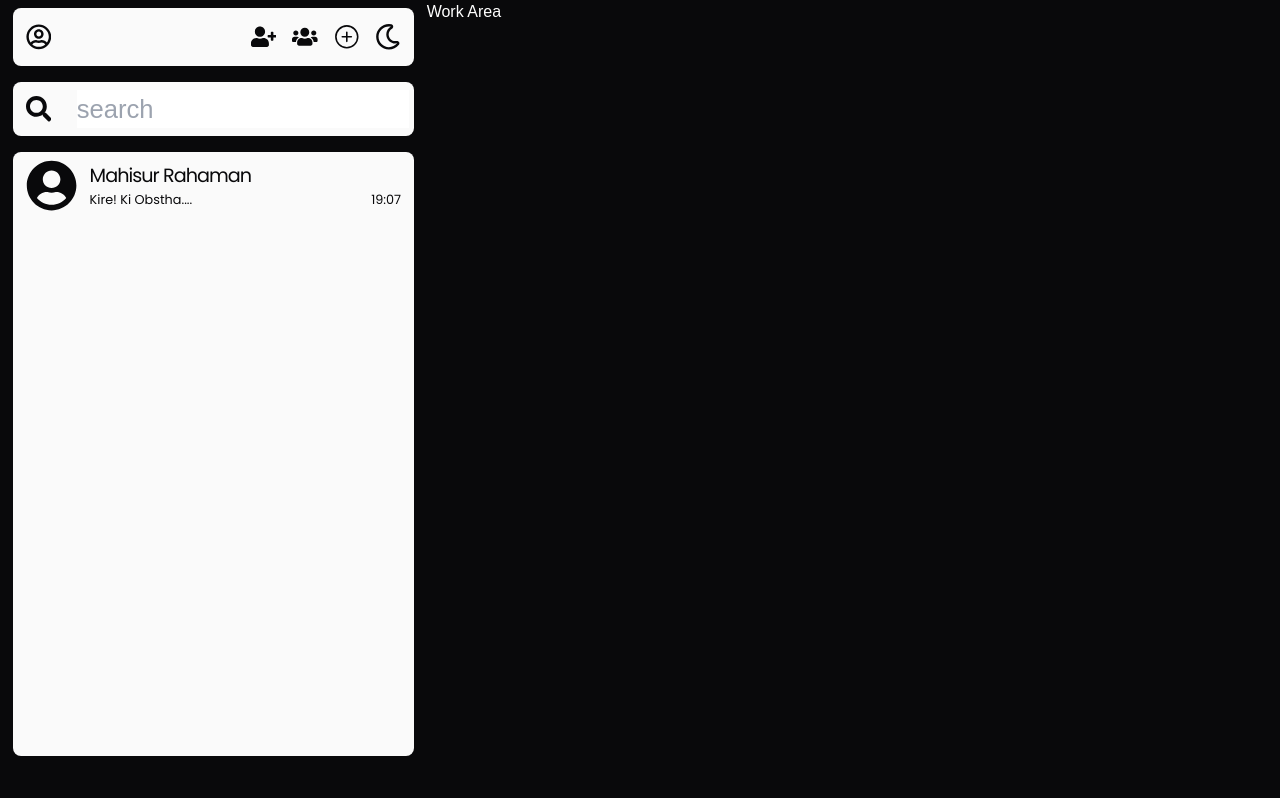
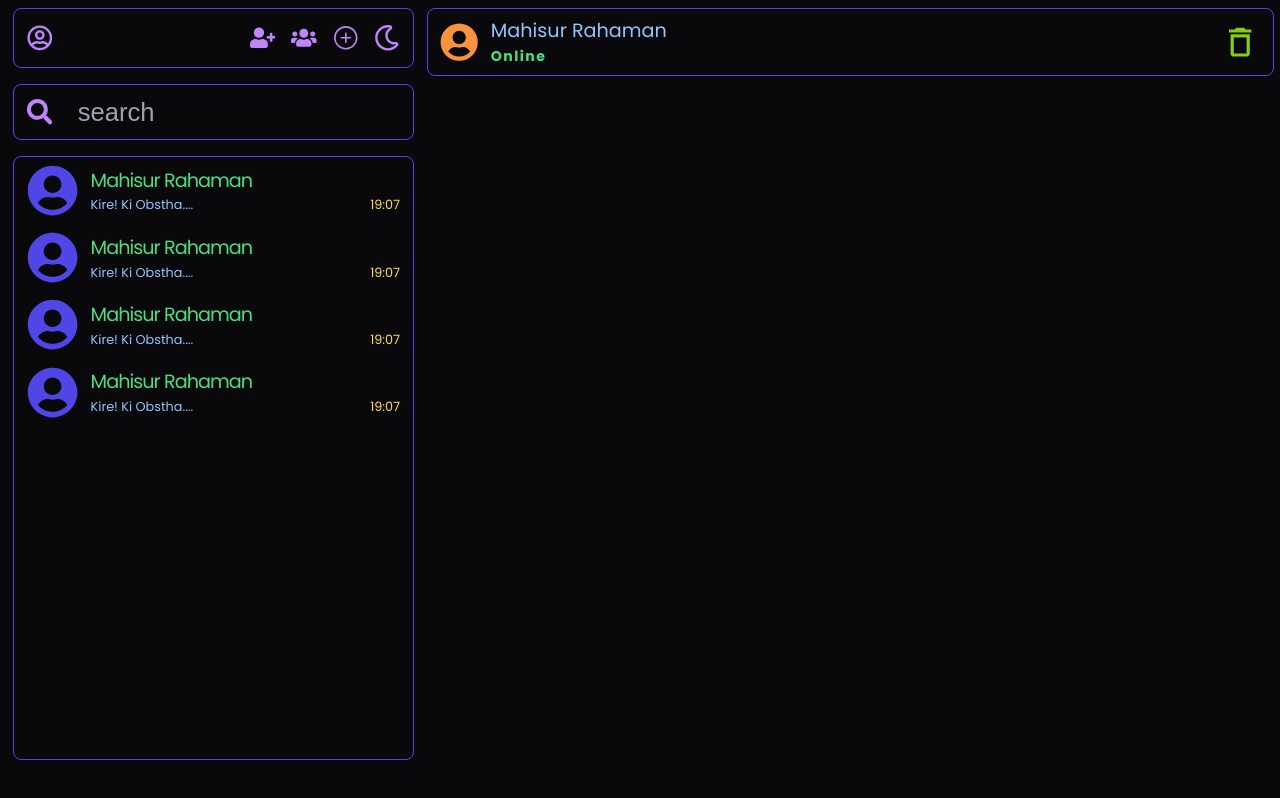
Before and after one commit to mahisurrahman/chat-app-front-end, a React (Vite) app: page / in a window 1280 px wide. Built offline with nearby package versions, Linux system fonts and the light colour scheme; a web font is replaced by a local one.

Commit message:
Did a Bit of modifications

```diff
--- a/src/Components/ChatItems/ChatItems.jsx
+++ b/src/Components/ChatItems/ChatItems.jsx
@@ -2,16 +2,16 @@ import { FaUserCircle } from "react-icons/fa";
 
 const ChatItems = () => {
   return (
-    <div className="w-full font-poppins mb-[2vh]">
+    <div className="duration-700 w-full font-poppins mb-[2vh] hover:text-blue-400 hover:cursor-pointer hover:duration-700">
       <div className="flex items-center gap-[1vw] w-full">
         <div>
-          <FaUserCircle className="text-[4vw]"></FaUserCircle>
+          <FaUserCircle className="text-[4vw] text-indigo-600"></FaUserCircle>
         </div>
         <div className="w-full">
-          <h1 className="text-[1.5vw] tracking-tighter">Mahisur Rahaman</h1>
+          <h1 className="text-[1.5vw] tracking-tighter text-green-400">Mahisur Rahaman</h1>
           <div className="text-[1vw] flex justify-between">
-            <p>Kire! Ki Obstha....</p>
-            <p>19:07</p>
+            <p className="text-blue-300">Kire! Ki Obstha....</p>
+            <p className="text-yellow-300">19:07</p>
           </div>
         </div>
       </div>
--- a/src/Components/SidebarChats/SidebarChats.jsx
+++ b/src/Components/SidebarChats/SidebarChats.jsx
@@ -3,9 +3,11 @@ import ChatItems from "../ChatItems/ChatItems";
 
 const SidebarChats = () => {
    return (
-      <div className="flex-1 mb-[2vh] px-[1vw] py-[1vh] bg-zinc-50 text-zinc-950 rounded-lg text-[2vw] overflow-y-auto max-h-[75.5vh]">
+      <div className="flex-1 mb-[2vh] px-[1vw] py-[1vh] border border-indigo-600 text-zinc-100 rounded-lg text-[2vw] overflow-y-auto max-h-[75.5vh]">
          <ChatItems></ChatItems>
-
+         <ChatItems></ChatItems>
+         <ChatItems></ChatItems>
+         <ChatItems></ChatItems>
       </div>
    );
 };
--- a/src/Components/SidebarNav/SidebarNav.jsx
+++ b/src/Components/SidebarNav/SidebarNav.jsx
@@ -6,15 +6,15 @@ import { FaRegMoon } from "react-icons/fa";
 
 const SidebarNav = () => {
   return (
-    <div className="mb-[2vh] px-[1vw] py-[2vh] flex justify-between bg-zinc-50 text-zinc-950 rounded-lg text-[2vw]">
+    <div className="mb-[2vh] px-[1vw] py-[2vh] flex justify-between border border-indigo-600 text-zinc-100 rounded-lg text-[2vw]">
       <div>
-        <FaRegUserCircle className="duration-700 hover:text-red-600 hover:cursor-pointer hover:duration-700"></FaRegUserCircle>
+        <FaRegUserCircle className="duration-700 text-purple-400 hover:text-red-600 hover:cursor-pointer hover:duration-700"></FaRegUserCircle>
       </div>
       <div className="flex gap-4">
-        <FaUserPlus className="duration-700 hover:text-red-600 hover:cursor-pointer hover:duration-700"></FaUserPlus>
-        <FaUsers className="duration-700 hover:text-red-600 hover:cursor-pointer hover:duration-700"></FaUsers>
-        <GoPlusCircle className="duration-700 hover:text-red-600 hover:cursor-pointer hover:duration-700"></GoPlusCircle>
-        <FaRegMoon className="duration-700 hover:text-red-600 hover:cursor-pointer hover:duration-700"></FaRegMoon>
+        <FaUserPlus className="text-purple-400 duration-700 hover:text-red-600 hover:cursor-pointer hover:duration-700"></FaUserPlus>
+        <FaUsers className="text-purple-400 duration-700 hover:text-red-600 hover:cursor-pointer hover:duration-700"></FaUsers>
+        <GoPlusCircle className="text-purple-400 duration-700 hover:text-red-600 hover:cursor-pointer hover:duration-700"></GoPlusCircle>
+        <FaRegMoon className="text-purple-400 duration-700 hover:text-red-600 hover:cursor-pointer hover:duration-700"></FaRegMoon>
       </div>
     </div>
   );
--- a/src/Components/SidebarSearch/SidebarSearch.jsx
+++ b/src/Components/SidebarSearch/SidebarSearch.jsx
@@ -3,10 +3,10 @@ import { FaSearch } from "react-icons/fa";
 
 const SidebarSearch = () => {
    return (
-      <div className="mb-[2vh] px-[1vw] py-[1vh] flex justify-between bg-zinc-50 text-zinc-950 rounded-lg text-[2vw]">
+      <div className="mb-[2vh] px-[1vw] py-[1vh] flex justify-between border border-indigo-600 text-zinc-100 rounded-lg text-[2vw]">
          <div className="flex gap-[2vw] items-center">
-            <FaSearch></FaSearch>
-            <input className="outline-none" type="text" name="search" placeholder="search" />
+            <FaSearch className="text-purple-400 duration-700 hover:text-yellow-600 hover:cursor-pointer hover:duration-700"></FaSearch>
+            <input className="bg-transparent outline-none" type="text" name="search" placeholder="search" />
          </div>
       </div>
    );
--- a/src/Components/WorkArea/WorkArea.jsx
+++ b/src/Components/WorkArea/WorkArea.jsx
@@ -1,9 +1,10 @@
+import UserAreaUserCreds from "../WorkAreaUserCreds/UserAreaUserCreds";
 
 
 const WorkArea = () => {
     return (
-        <div className="bg-zinc-950 h-full">
-            <h1>Work Area</h1>
+        <div className="bg-zinc-950 w-full h-full pr-[0.5vw] py-[1vh] flex flex-col">
+            <UserAreaUserCreds></UserAreaUserCreds>
         </div>
     );
 };
--- /dev/null
+++ b/src/Components/WorkAreaUserCreds/UserAreaUserCreds.jsx
@@ -0,0 +1,23 @@
+import { FaUserCircle } from "react-icons/fa";
+import { MdDeleteOutline } from "react-icons/md";
+
+const UserAreaUserCreds = () => {
+  return (
+    <div className="mb-[2vh] px-[1vw] py-[1vh] flex justify-between border border-indigo-600 text-zinc-100 rounded-lg text-[2vw] font-poppins">
+      <div className="flex justify-between w-full items-center">
+        <div className="flex gap-3 items-center">
+          <FaUserCircle className="text-[3vw] duration-700 hover:cursor-pointer hover:text-green-600 hover:duration-700 text-orange-400"></FaUserCircle>
+          <div>
+            <h1 className="text-[1.5vw] text-blue-300">Mahisur Rahaman</h1>
+            <p className="text-[1.1vw] font-bold tracking-widest text-green-400">Online</p>
+          </div>
+        </div>
+        <div>
+         <MdDeleteOutline className="text-[3vw] duration-700 text-lime-500 hover:cursor-pointer hover:text-red-600 hover:duration-700 hover:border-2 hover:rounded-full hover:border-red-600"></MdDeleteOutline>
+        </div>
+      </div>
+    </div>
+  );
+};
+
+export default UserAreaUserCreds;
```
